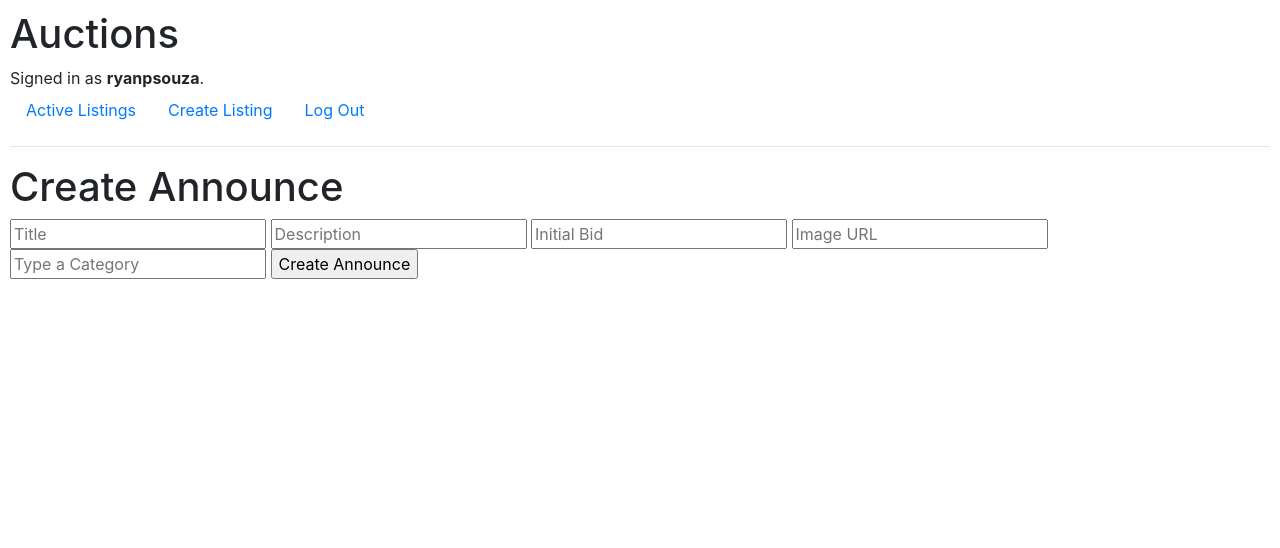
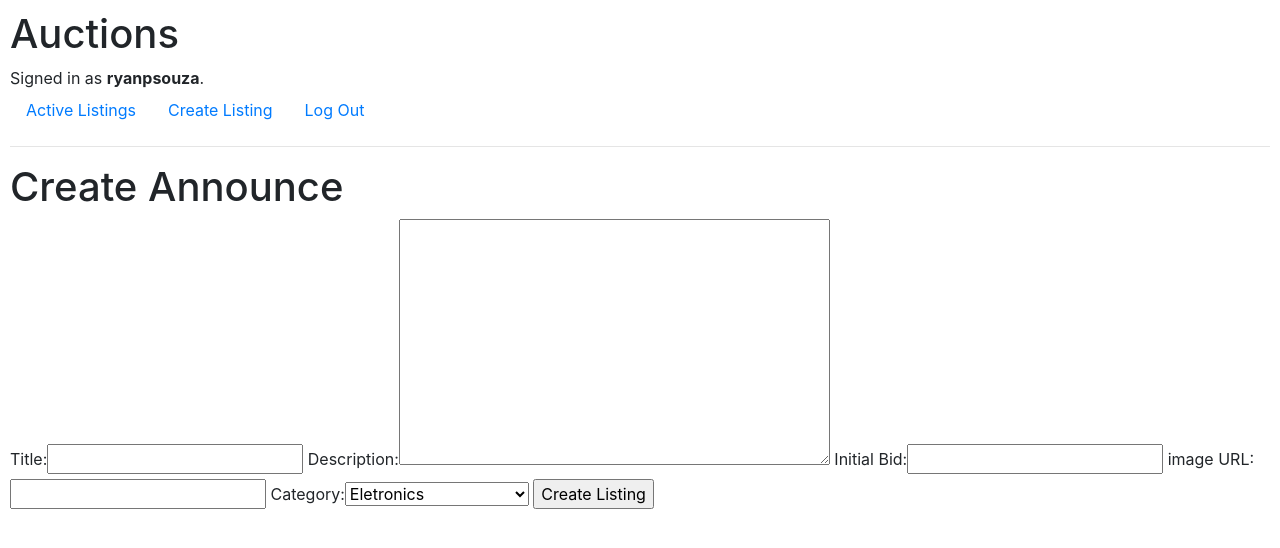
Before and after one commit to ryanpsouzaa/project-two, a Django app: page /create in a window 1280 px wide. Shown: the top 548 px of the page. Run offline with Django 3.2, Linux system fonts and the light colour scheme; a user stored in the database is signed in; some libraries are stand-ins or nearby versions.

Commit message:
refactoring functions

```diff
--- a/commerce/auctions/templates/auctions/create-announce.html
+++ b/commerce/auctions/templates/auctions/create-announce.html
@@ -11,17 +11,9 @@
     <h1>Create Announce</h1>
 
     <form action="{% url 'create_announce' %}" method="post">
-
         {% csrf_token %}
-
-        <input type="text" name="title" placeholder="Title">
-        <input type="text" name="description" placeholder="Description">
-        <input type="number" name="bid" placeholder="Initial Bid">
-        <input type="text" name="image" placeholder="Image URL">
-        <input type="text" name="category" placeholder="Type a Category">
-
-        <input type="submit" value="Create Announce">
-
+        {{ form }}
+        <input type="submit" value="Create Listing">
     </form>
 
 {% endblock %}
--- a/commerce/auctions/views.py
+++ b/commerce/auctions/views.py
@@ -1,4 +1,5 @@
 from django.contrib.auth import authenticate, login, logout
+from django.contrib.auth.decorators import login_required
 from django.db import IntegrityError
 from django.http import HttpResponse, HttpResponseRedirect
 from django.shortcuts import render, redirect
@@ -12,11 +13,23 @@ from .models import User, Listing, Bid, Comment
 
 #todo: construir Django forms e colocar decorator
 class ListingForm(forms.Form):
-    title = forms.CharField(label="Title", max_length=64)
-    description = forms.Textarea()
-    initial_bid = forms.DecimalField()
-    image_url = forms.Textarea()
-    category = forms.CharField()
+    title = forms.CharField(label="Title", max_length=64, error_messages={"required":"Enter the title"})
+    description = forms.CharField(widget=forms.Textarea)
+    initial_bid = forms.DecimalField(label="Initial Bid", min_value=0.00, decimal_places=2)
+    image_url = forms.URLField(label="image URL", required=False)
+    category = forms.ChoiceField(choices=[
+        ("eletronics", "Eletronics"),
+        ("home_appliances", "Home Appliances"),
+        ("furniture", "Furniture"),
+        ("vehicles", "Vehicles"),
+        ("fashion_and_acessories", "Fashion & Acessories"),
+        ("books_and_education", "Books & Education"),
+        ("musical_instruments", "Musical Instruments"),
+        ("toys", "Toys"),
+        ("games", "Games"),
+        ("tools_and_construction", "Tools & Construction"),
+        ("pets", "Pets & Pets Supplies")
+    ])
 
 def index(request):
     listings_active = Listing.objects.filter(active=True).all()
@@ -77,39 +90,39 @@ def register(request):
         return render(request, "auctions/register.html")
 
 
+@login_required
 def create_announce(request):
-    if request.user.is_authenticated:
-        if request.method == "POST":
-            title = request.POST["title"]
-            description = request.POST["description"]
-            initial_bid = request.POST["bid"]
-
-            category = request.POST["category"]
-            image_url = request.POST["image"]
-
-            user = request.user
-            if not category.strip() and not image_url.strip():
-                listing = Listing(title=title, description=description, initial_bid=initial_bid,
-                owner_user=user)
-
-            else:
-                listing = Listing(title=title, description=description, initial_bid=initial_bid,
-                image_url=image_url, category=category, owner_user=user)
-
-            if Listing.objects.filter(title=title, owner_user=user).exists():
-                return render(request, "auctions/create-announce.html", {
-                    "error" : "You already have this title created"
-                })
-            else:
-                listing.save()
-                return render(request, "auctions/announce-details.html", get_context_listing(listing, {
-                    "notification" : f"Announce: {listing.title} created"
-                }))
+    if request.method == "POST":
+        form = ListingForm(request.POST)
+        title = form.cleaned_data["title"]
+        description = form.cleaned_data["description"]
+        initial_bid = form.cleaned_data["initial_bid"]
+        category = form.cleaned_data["category"]
+        image_url = form.cleaned_data["image_url"]
+        user = request.user
+        if not category.strip() and not image_url.strip():
+            listing = Listing(title=title, description=description, initial_bid=initial_bid,
+            owner_user=user)
 
         else:
-            return render(request, "auctions/create-announce.html")
+            listing = Listing(title=title, description=description, initial_bid=initial_bid,
+            image_url=image_url, category=category, owner_user=user)
+
+        if Listing.objects.filter(title=title, owner_user=user).exists():
+            return render(request, "auctions/create-announce.html", {
+                "error" : "You already have this title created"
+            })
+        else:
+            listing.save()
+            return render(request, "auctions/announce-details.html", get_context_listing(listing, {
+                "notification" : f"Announce: {listing.title} created"
+            }))
+
     else:
-        return redirect("login")
+        form = ListingForm()
+        return render(request, "auctions/create-announce.html", {
+            "form" : form
+        })
 
 def get_announce(request, listing_id):
     if request.user.is_authenticated:
--- a/commerce/commerce/settings.py
+++ b/commerce/commerce/settings.py
@@ -122,3 +122,5 @@ USE_TZ = True
 STATIC_URL = '/static/'
 
 DEFAULT_AUTO_FIELD = 'django.db.models.BigAutoField'
+
+LOGIN_URL = '/login'
```
